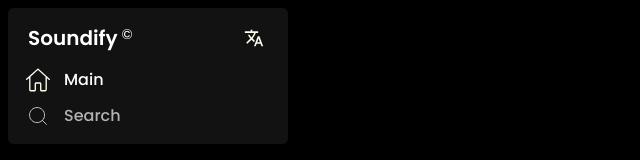
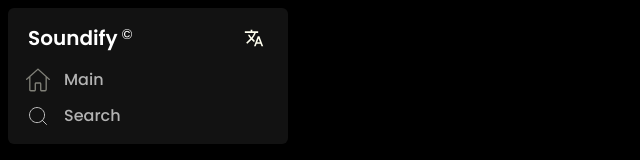
Before and after one commit to chronosgit/soundify, a Vue app: page / in a window 1280 px wide. Shown: the top 160 px of the page, without its empty margins (0-640 px from the left). Built offline with nearby package versions, Linux system fonts and the light colour scheme.

Commit message:
feat: improved styling of SidebarHouse

```diff
--- a/src/modules/sidebar/components/FeatureMain.vue
+++ b/src/modules/sidebar/components/FeatureMain.vue
@@ -1,14 +1,14 @@
 <template>
 	<div
-		class="flex items-center gap-3 cursor-pointer select-none"
+		class="flex items-center gap-3 cursor-pointer select-none group"
 		@click="toMainPage"
 	>
 		<div class="-translate-x-0.5">
-			<House />
+			<House class="group-hover:filter-whited transition-all" />
 		</div>
 
 		<p
-			class="items-center font-medium text-gray-light"
+			class="items-center font-medium text-gray-light group-hover:text-white transition-colors"
 			:class="{ 'text-white': isLinkActive }"
 		>
 			{{ $t('sidebar.features.main') }}
--- a/src/modules/sidebar/components/House.vue
+++ b/src/modules/sidebar/components/House.vue
@@ -9,8 +9,8 @@
 		xmlns:xlink="http://www.w3.org/1999/xlink"
 		viewBox="0 0 486.196 486.196"
 		xml:space="preserve"
-		class="size-6 filter-whited"
-		:class="{ 'filter-whited': isLinkActive, 'filter-grayed': !isLinkActive }"
+		class="size-6"
+		:class="activeLinkDynamicClasses"
 	>
 		<g>
 			<path
@@ -26,12 +26,26 @@
 	</svg>
 </template>
 
-<script lang="ts">
+<script>
 	import ActiveLinkMixin from '../mixins/ActiveLinkMixin.vue';
 	import { defineComponent } from 'vue';
 
 	export default defineComponent({
 		name: 'SidebarHouse',
 		mixins: [ActiveLinkMixin],
+		props: {
+			class: {
+				type: String,
+			},
+		},
+		computed: {
+			activeLinkDynamicClasses() {
+				return {
+					'filter-whited': this.isLinkActive,
+					'filter-grayed': !this.isLinkActive,
+					[this.class]: !this.isLinkActive, // Apply the additional class from props
+				};
+			},
+		},
 	});
 </script>
--- a/src/modules/sidebar/mixins/ActiveLinkMixin.vue
+++ b/src/modules/sidebar/mixins/ActiveLinkMixin.vue
@@ -5,7 +5,7 @@
 				const currentRoute = this.$router.currentRoute;
 				const currentPath = currentRoute.value.path;
 
-				return currentPath === '/';
+				return currentPath !== '/';
 			},
 		},
 	};
```
